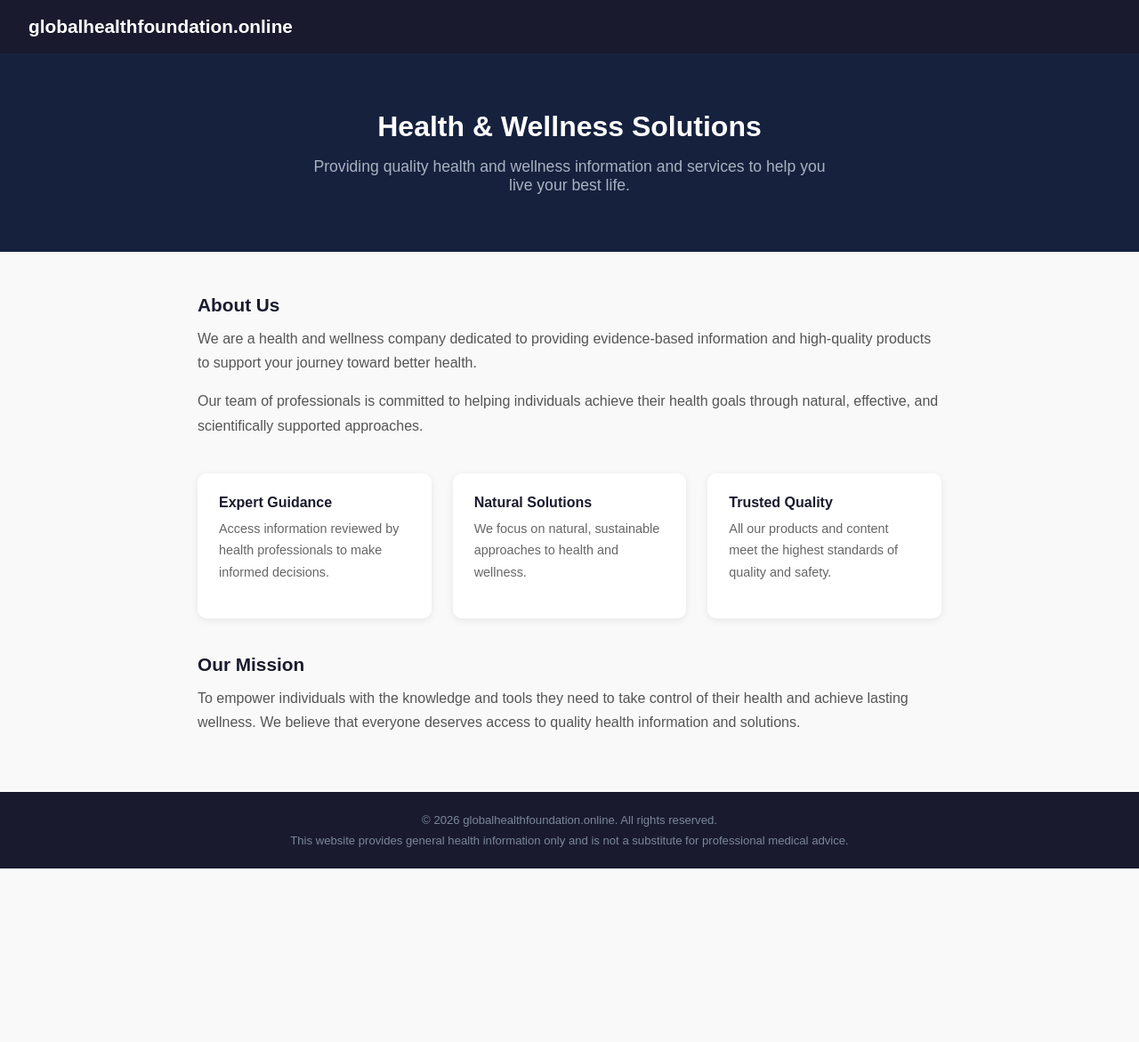
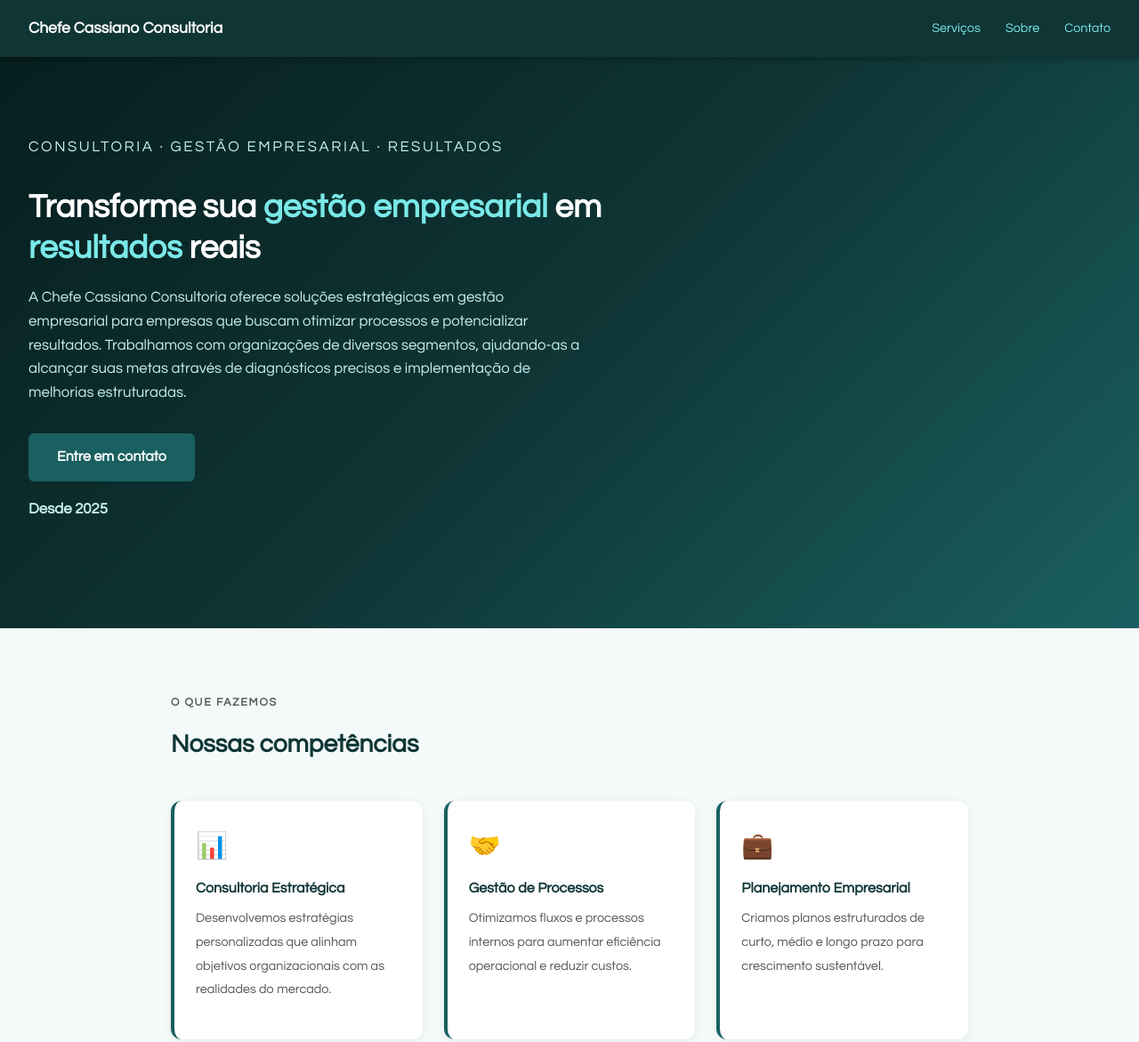
Before and after one commit to aprovatudo/globalhealthfoundation-online, a plain HTML site: page white/index.html in a window 1280 px wide. Shown: the top 1171 px of the page at 89% size. Before the commit the page ends 976 px from the top, so only its background shows below. Drawn offline with Linux system fonts and the light colour scheme.

Commit message:
cnpj: globalhealthfoundation.online

```diff
--- a/white/index.html
+++ b/white/index.html
@@ -1,59 +1,62 @@
 <!DOCTYPE html>
-<html lang="en">
-<head>
-  <meta charset="UTF-8">
-  <meta name="viewport" content="width=device-width, initial-scale=1.0">
-  <title>Welcome to globalhealthfoundation.online</title>
-  <style>
-    * { box-sizing: border-box; margin: 0; padding: 0; }
-    body { font-family: Arial, sans-serif; background: #f9f9f9; color: #333; }
-    header { background: #1a1a2e; color: white; padding: 18px 32px; }
-    header h1 { font-size: 1.3rem; font-weight: 600; }
-    .hero { background: #16213e; color: white; padding: 64px 32px; text-align: center; }
-    .hero h2 { font-size: 2rem; margin-bottom: 16px; }
-    .hero p { font-size: 1.1rem; color: #a8b2c1; max-width: 600px; margin: 0 auto; }
-    .content { max-width: 900px; margin: 48px auto; padding: 0 32px; }
-    .content h3 { font-size: 1.3rem; margin-bottom: 12px; color: #1a1a2e; }
-    .content p { margin-bottom: 16px; line-height: 1.7; color: #555; }
-    .cards { display: grid; grid-template-columns: repeat(auto-fit, minmax(240px, 1fr)); gap: 24px; margin: 40px 0; }
-    .card { background: white; border-radius: 10px; padding: 24px; box-shadow: 0 2px 8px rgba(0,0,0,.08); }
-    .card h4 { margin-bottom: 8px; color: #1a1a2e; }
-    .card p { font-size: .9rem; color: #666; }
-    footer { background: #1a1a2e; color: #7a8899; text-align: center; padding: 24px; font-size: .82rem; margin-top: 64px; }
-  </style>
-</head>
-<body>
-  <header>
-    <h1>globalhealthfoundation.online</h1>
-  </header>
-  <div class="hero">
-    <h2>Health &amp; Wellness Solutions</h2>
-    <p>Providing quality health and wellness information and services to help you live your best life.</p>
-  </div>
-  <div class="content">
-    <h3>About Us</h3>
-    <p>We are a health and wellness company dedicated to providing evidence-based information and high-quality products to support your journey toward better health.</p>
-    <p>Our team of professionals is committed to helping individuals achieve their health goals through natural, effective, and scientifically supported approaches.</p>
-    <div class="cards">
-      <div class="card">
-        <h4>Expert Guidance</h4>
-        <p>Access information reviewed by health professionals to make informed decisions.</p>
-      </div>
-      <div class="card">
-        <h4>Natural Solutions</h4>
-        <p>We focus on natural, sustainable approaches to health and wellness.</p>
-      </div>
-      <div class="card">
-        <h4>Trusted Quality</h4>
-        <p>All our products and content meet the highest standards of quality and safety.</p>
-      </div>
-    </div>
-    <h3>Our Mission</h3>
-    <p>To empower individuals with the knowledge and tools they need to take control of their health and achieve lasting wellness. We believe that everyone deserves access to quality health information and solutions.</p>
-  </div>
-  <footer>
-    <p>&copy; 2026 globalhealthfoundation.online. All rights reserved.</p>
-    <p style="margin-top:8px">This website provides general health information only and is not a substitute for professional medical advice.</p>
-  </footer>
-</body>
-</html>
+<html lang="pt-BR"><head><meta charset="UTF-8"><meta name="viewport" content="width=device-width,initial-scale=1.0"><title>Chefe Cassiano Consultoria</title>
+<style>
+*,*::before,*::after{box-sizing:border-box;margin:0;padding:0}
+body{font-family:'Century Gothic', Arial, sans-serif;background:#f4f9f9;color:#333;line-height:1.6}
+header{background:#0f3535;color:white;padding:0 32px;display:flex;align-items:center;justify-content:space-between;height:64px;position:sticky;top:0;z-index:10;box-shadow:0 2px 8px rgba(0,0,0,.3)}
+header h1{font-family:'Century Gothic', 'Gill Sans', sans-serif;font-size:1.1rem;font-weight:700}
+nav ul{list-style:none;display:flex;gap:28px}
+nav a{color:#7ae8e8;text-decoration:none;font-size:.9rem;transition:color .2s}
+nav a:hover{color:white}
+.hero{background:linear-gradient(135deg, #071e1e 0%, #0f3535 50%, #1a6060 100%);color:white;padding:88px 32px;text-align:left}
+.hero-inner{max-width:700px;}
+.hero-eyebrow{font-size:.8rem;letter-spacing:.15em;color:#7ae8e8;text-transform:uppercase;margin-bottom:20px}
+.hero h2{font-family:'Century Gothic', 'Gill Sans', sans-serif;font-size:2.3rem;font-weight:700;margin-bottom:18px;line-height:1.25}
+.hero h2 em{color:#7ae8e8;font-style:normal}
+.hero p{color:#c5f0f0;max-width:620px;margin-bottom:32px;font-size:1.05rem}
+.hero-cta{display:inline-block;background:#1a6060;color:white;padding:14px 32px;border-radius:6px;text-decoration:none;font-weight:600;transition:background .2s}
+.hero-cta:hover{background:#207575}
+.hero-since{margin-top:18px;font-size:.85rem;color:#7ae8e8}
+.section{max-width:960px;margin:72px auto;padding:0 32px}
+.section-header{margin-bottom:40px}
+.section-eyebrow{font-size:.78rem;letter-spacing:.14em;text-transform:uppercase;color:#1a6060;font-weight:700;margin-bottom:8px}
+.section-header h2{font-family:'Century Gothic', 'Gill Sans', sans-serif;font-size:1.75rem;color:#0f3535}
+.services-grid{display:grid;grid-template-columns:repeat(auto-fit,minmax(210px,1fr));gap:24px}
+article{background:white;border-radius:12px;padding:28px 24px;box-shadow:0 2px 10px rgba(0,0,0,.07);border-left: 4px solid #1a6060}
+.srv-icon{font-size:1.8rem;margin-bottom:12px}
+article h4{font-family:'Century Gothic', 'Gill Sans', sans-serif;font-size:1rem;color:#0f3535;margin-bottom:8px}
+article p{font-size:.9rem;color:#666;line-height:1.65}
+.section p{color:#555;margin-bottom:14px;line-height:1.85}
+.stats-table{width:100%;border-collapse:collapse;margin-top:28px;background:white;border-radius:12px;overflow:hidden;box-shadow:0 2px 10px rgba(0,0,0,.07)}
+.stats-table td{padding:14px 20px;border-bottom:1px solid #eee;font-size:.93rem}
+.stats-table tr:last-child td{border-bottom:none}
+.stats-table td:first-child{color:#0f3535;font-weight:600;width:220px}
+.contato-grid{display:grid;grid-template-columns:repeat(auto-fit,minmax(200px,1fr));gap:20px;margin-bottom:28px}
+.contato-item{background:white;border-radius:12px;padding:24px;box-shadow:0 2px 10px rgba(0,0,0,.07)}
+.contato-item h4{color:#0f3535;margin-bottom:8px;font-size:.95rem}
+.contato-item a{color:#1a6060;text-decoration:none;font-size:.95rem}
+address{background:white;border-radius:12px;padding:20px 24px;box-shadow:0 2px 10px rgba(0,0,0,.07);font-style:normal;font-size:.93rem;color:#555;line-height:1.8}
+address strong{color:#0f3535}
+footer{background:#071e1e;color:#4a8a8a;text-align:center;padding:32px;font-size:.82rem;margin-top:80px}
+footer p+p{margin-top:6px}
+@media(max-width:600px){nav{display:none}.hero h2{font-size:1.6rem}.hero{padding:60px 24px}}
+</style></head><body>
+<header><h1>Chefe Cassiano Consultoria</h1><nav><ul><li><a href="#servicos">Serviços</a></li><li><a href="#sobre">Sobre</a></li><li><a href="#contato">Contato</a></li></ul></nav></header>
+<section id="hero" class="hero"><div class="hero-inner">
+  <p class="hero-eyebrow">Consultoria · Gestão Empresarial · Resultados</p>
+  <h2>Transforme sua <em>gestão empresarial</em> em <em>resultados</em> reais</h2>
+  <p>A Chefe Cassiano Consultoria oferece soluções estratégicas em gestão empresarial para empresas que buscam otimizar processos e potencializar resultados. Trabalhamos com organizações de diversos segmentos, ajudando-as a alcançar suas metas através de diagnósticos precisos e implementação de melhorias estruturadas.</p>
+  <a href="#contato" class="hero-cta">Entre em contato</a>
+  <p class="hero-since"><strong>Desde 2025</strong></p>
+</div></section>
+<div id="servicos" class="section"><div class="section-header"><p class="section-eyebrow">O que fazemos</p><h2>Nossas competências</h2></div><div class="services-grid"><article><div class="srv-icon">📊</div><h4>Consultoria Estratégica</h4><p>Desenvolvemos estratégias personalizadas que alinham objetivos organizacionais com as realidades do mercado.</p></article><article><div class="srv-icon">🤝</div><h4>Gestão de Processos</h4><p>Otimizamos fluxos e processos internos para aumentar eficiência operacional e reduzir custos.</p></article><article><div class="srv-icon">💼</div><h4>Planejamento Empresarial</h4><p>Criamos planos estruturados de curto, médio e longo prazo para crescimento sustentável.</p></article><article><div class="srv-icon">🔍</div><h4>Desenvolvimento Organizacional</h4><p>Fortalecemos a estrutura e a cultura organizacional para melhor desempenho e resultados.</p></article></div></div>
+<div id="sobre" class="section"><div class="section-header"><p class="section-eyebrow">Sobre a empresa</p><h2>Sobre a organização</h2></div><p>A Chefe Cassiano Consultoria é uma empresa especializada em consultoria de gestão empresarial, com base em São Paulo. Atuamos desde a concepção estratégica até a implementação prática de soluções que transformam a forma como as organizações operam e competem no mercado.</p><p>Nossa abordagem combina análise profunda, experiência de mercado e metodologias comprovadas para gerar impacto real. Nos diferenciamos pelo compromisso com resultados tangíveis e pela parceria genuína com nossos clientes no caminho para o sucesso.</p><table class="stats-table"><tr><td><strong>SP</strong></td><td>São Paulo</td></tr><tr><td><strong>✅</strong></td><td>Situação Ativa</td></tr><tr><td><strong>Razão Social</strong></td><td>Cassiano Consultoria Ltda</td></tr><tr><td><strong>CNPJ</strong></td><td>62.885.030/0001-80</td></tr><tr><td><strong>Situação Cadastral</strong></td><td>✅ Ativa desde 2025-09-24</td></tr></table></div>
+<div id="contato" class="section"><div class="section-header"><p class="section-eyebrow">Fale conosco</p><h2>Fale com a nossa equipe</h2></div><p>Responderemos sua mensagem em até 24 horas úteis.</p>
+<div class="contato-grid" style="margin-top:24px">
+  <div class="contato-item"><h4>📞 Telefone</h4><a href="tel:+551123669603">(11) 2366-9603</a></div>
+
+</div>
+<address><strong>Endereço:</strong><br>R. Caporanga, 842, Cidade Ipava, Sao Paulo — SP, CEP 04951-010</address>
+</div>
+<footer><p>Chefe Cassiano Consultoria</p><p>© 2025–2026 Cassiano Consultoria Ltda. Todos os direitos reservados.</p><p>CNPJ 62.885.030/0001-80</p></footer>
+</body></html>
```
